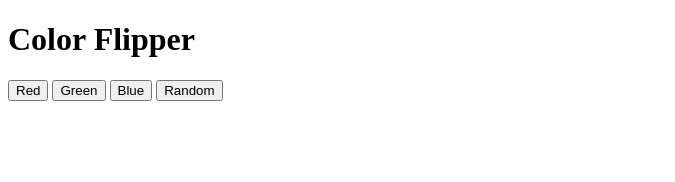
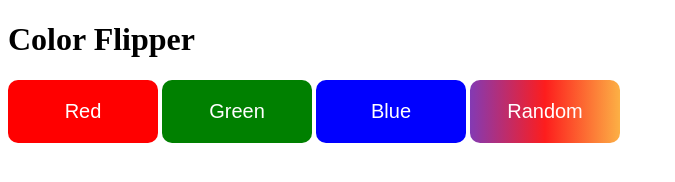
Before and after one commit to virocodes/color-flipper, a plain HTML site: page index.html in a window 1280 px wide. Shown: the whole page, without its empty margins (0-675 px from the left). Drawn offline with Linux system fonts and the light colour scheme.

Commit message:
Styled buttons

```diff
--- a/index.html
+++ b/index.html
@@ -9,9 +9,9 @@
 <body>
     <h1>Color Flipper</h1>
     <button id="red">Red</button>
-    <button class="green">Green</button>
-    <button class="blue">Blue</button>
-    <button class="random">Random</button>
+    <button id="green">Green</button>
+    <button id="blue">Blue</button>
+    <button id="random">Random</button>
     <script src="script.js"></script>
 </body>
 </html>
--- a/style.css
+++ b/style.css
@@ -0,0 +1,25 @@
+button {
+    color: white;
+    border: none;
+    padding: 20px;
+    border-radius: 10px;
+    width: 150px;
+    font-size: 20px;
+}
+
+#red {
+    background-color: red;
+}
+
+#green {
+    background-color: green;
+}
+
+#blue {
+    background-color: blue;
+}
+
+#random {
+    background: rgb(131,58,180);
+    background: linear-gradient(90deg, rgba(131,58,180,1) 0%, rgba(253,29,29,1) 50%, rgba(252,176,69,1) 100%);
+}
```
